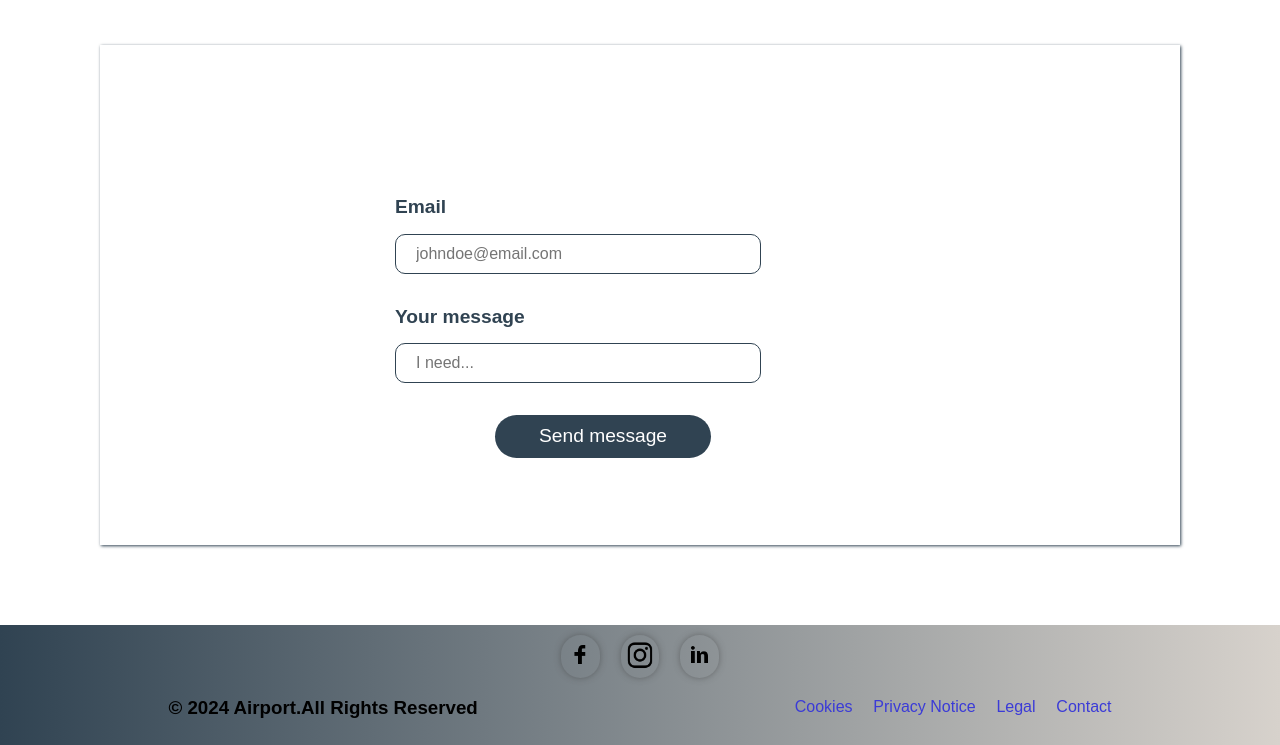
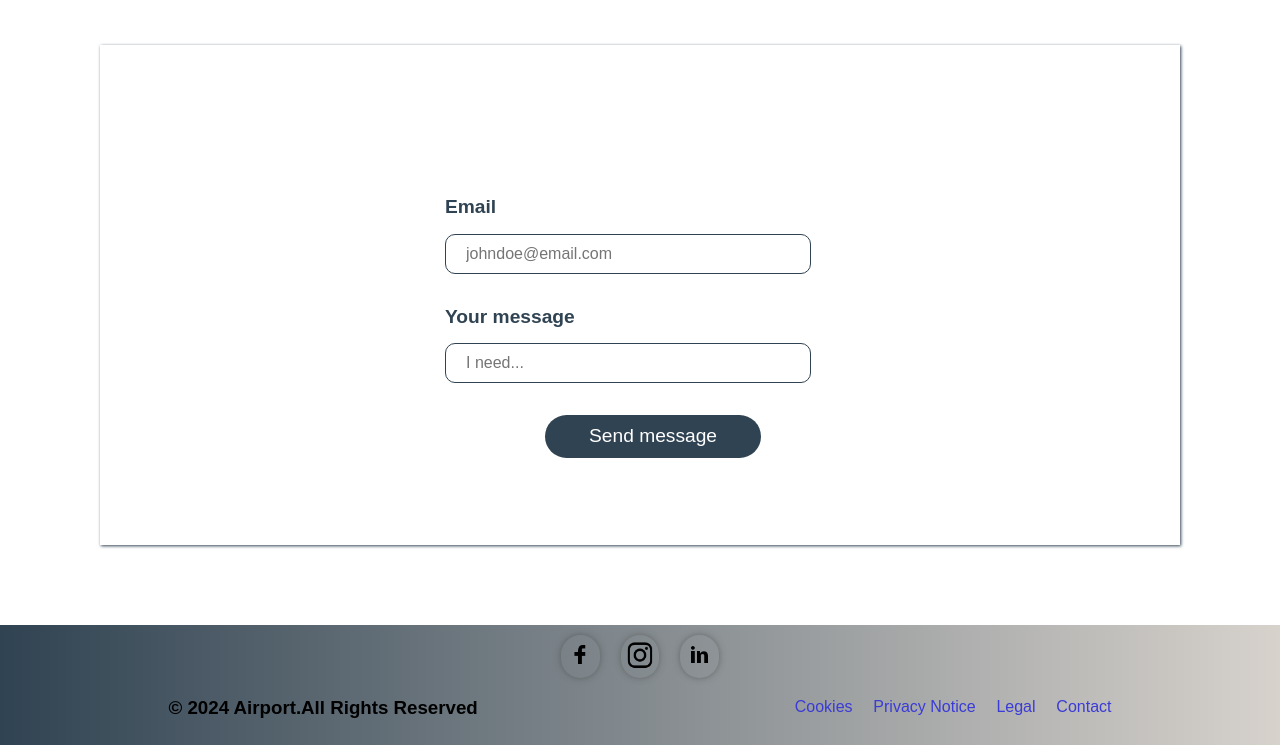
Before and after one commit to aniilahadri/Airport-web-Projekt, a PHP site: page /ContactUs.html in a window 1280 px wide. Shown: the part 155-900 px from the top of the page. Run offline with PHP 8.4, Linux system fonts and the light colour scheme.

Commit message:
fix style of contact form

```diff
--- a/css/ContactUs.css
+++ b/css/ContactUs.css
@@ -88,7 +88,7 @@ header{
 #contact {
   display: flex;
   flex-direction: column;
-  padding-left: 50px;
+  padding-left: 150px;
   gap: 2em;
   width: 50%;
 }
```
